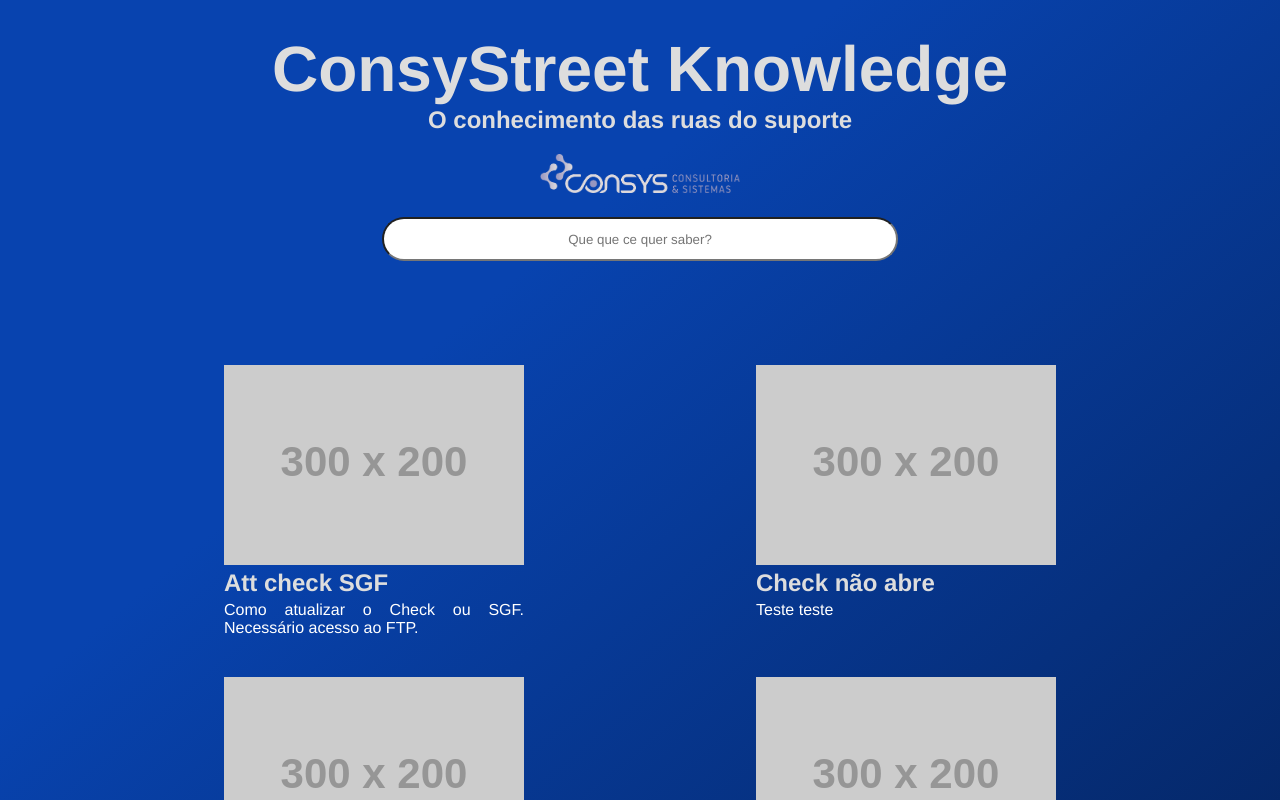
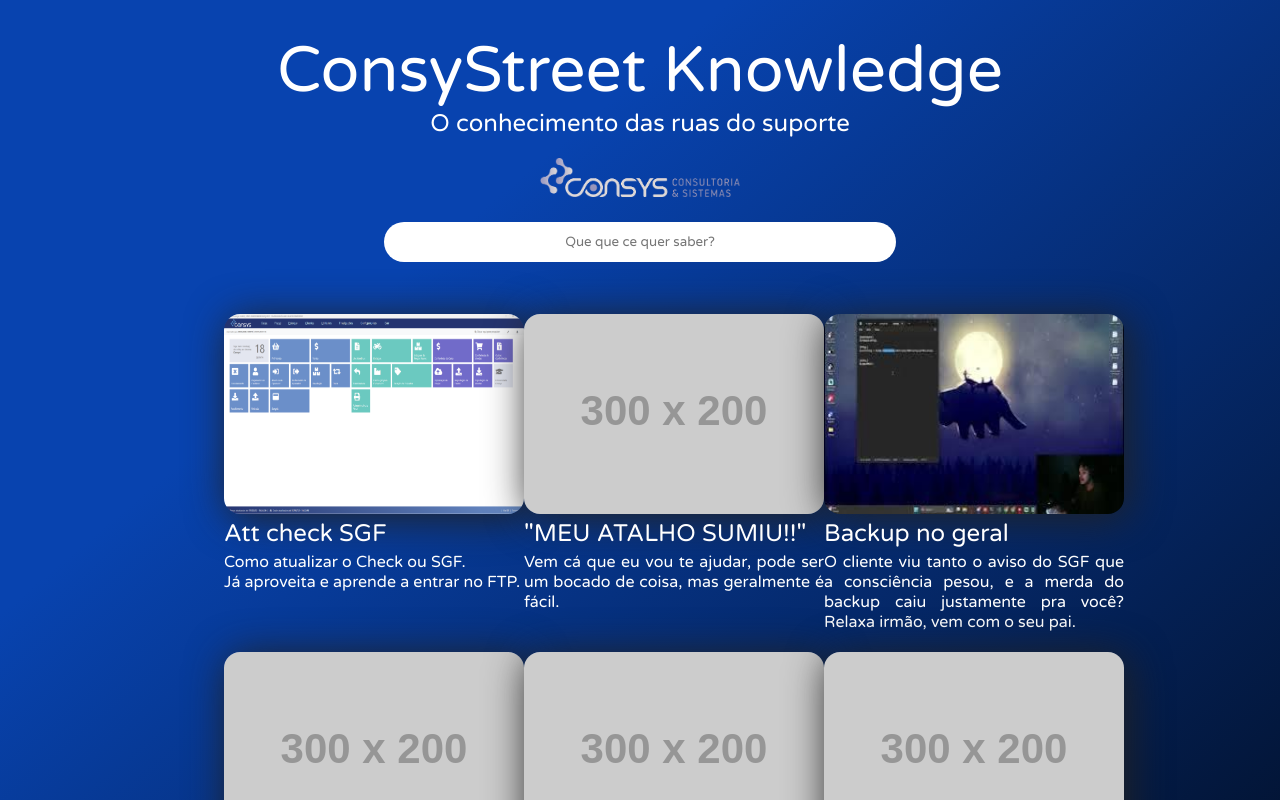
Before and after one commit to MalKhar/consystreetknowledge, an Angular app: page / in a window 1280 px wide. Shown: the top 800 px of the page. Built offline with nearby package versions, Linux system fonts and the light colour scheme.

Commit message:
First video uploaded and little frontend improvements

```diff
--- a/src/app/app.component.css
+++ b/src/app/app.component.css
@@ -1,6 +1,6 @@
 .title{
     margin-top: 2rem;
-    color: #ddd;
+    color: #fff;
     text-align: center;
 }
 
@@ -11,14 +11,20 @@
 .input{
     margin-top: 10px;
     text-align: center;
+    border: none;
+}
+
+.input:selection{
+    border: none;
+
 }
 .logo{
+    filter: brightness(10);
+    filter:invert(1);
     mix-blend-mode: screen;
     max-width: 200px;
     max-height: 100px;
     margin-top: 20px;
-    filter: brightness(10);
-    filter:invert(1);
 }
 
 .input input{
@@ -30,15 +36,9 @@
     width: 40%;
 }
 
+
 .searchResult{
-    padding: 4rem 14rem;
-    display: flex;
-    justify-content: space-between;
-    width: fill;
-    flex-wrap: wrap;
-    align-items: baseline;
+    padding: 2rem 14rem;
+    display: grid;
+    grid-template-columns: 1fr 1fr 1fr;
 }
-
-.contentPreview{
-    margin-top: 2rem;
-}
--- a/src/app/app.component.ts
+++ b/src/app/app.component.ts
@@ -24,7 +24,6 @@
 const searchResult = document.getElementById("searchResult");
 
 var submitInput = (<GlobalEventHandlers>document.getElementById("input"));
-submitInput.onkeydown = filter;
 submitInput.onkeyup = filter;
 
 function constructor(){
@@ -50,6 +49,7 @@
     linkImg?.appendChild(img);
 
     const title = document.createElement('h2');
+    title.classList.add('postTitle')
     title?.appendChild(link)
 
     const description = document.createElement('p');
@@ -65,6 +65,7 @@
   });
 }
 constructor();
+
 function clean(){
   while(searchResult?.firstChild){
     searchResult?.removeChild(searchResult.firstChild)
--- a/src/app/postsExport.ts
+++ b/src/app/postsExport.ts
@@ -1,23 +1,23 @@
 const posts = [
     {
-        "imgURL": "https://placehold.co/300x200",
+        "imgURL": "../assets/check.png",
         "title": "Att check SGF",
         "link": "https://www.youtube.com/watch?v=q652jp6YVqk",
-        "description": "Como atualizar o Check ou SGF. Necessário acesso ao FTP.",
+        "description": "Como atualizar o Check ou SGF. </br> Já aproveita e aprende a entrar no FTP.",
         "tags": ["check", "sgf"],
     },
     {
         "imgURL": "https://placehold.co/300x200",
-        "title": "Check não abre",
+        "title": '"MEU ATALHO SUMIU!!"',
         "link": "https://www.youtube.com/watch?v=q652jp6YVqk",
-        "description": "Teste teste",
+        "description": 'Vem cá que eu vou te ajudar, pode ser um bocado de coisa, mas geralmente é fácil.',
         "tags": ["check"],
   },
     {
-        "imgURL": "https://placehold.co/300x200",
-        "title": "Certificado SEFAZ",
-        "link": "https://www.youtube.com/watch?v=q652jp6YVqk",
-        "description": "A chess bot",
+        "imgURL": "../assets/thumbBckp.jpg",
+        "title": "Backup no geral",
+        "link": "https://youtu.be/1PV4NznTVT4",
+        "description": "O cliente viu tanto o aviso do SGF que a consciência pesou, e a merda do backup caiu justamente pra você? Relaxa irmão, vem com o seu pai.",
         "tags": ["check", "sgf", "NFe", "SEFAZ"],
   },
     {
--- a/src/index.html
+++ b/src/index.html
@@ -6,6 +6,9 @@
   <base href="/">
   <meta name="viewport" content="width=device-width, initial-scale=1">
   <link rel="icon" type="image/x-icon" href="favicon.ico">
+  <link rel="preconnect" href="https://fonts.googleapis.com">
+  <link rel="preconnect" href="https://fonts.gstatic.com" crossorigin>
+  <link href="https://fonts.googleapis.com/css2?family=Varela+Round&display=swap" rel="stylesheet">
 </head>
 
 <body>
--- a/src/styles.css
+++ b/src/styles.css
@@ -1,8 +1,17 @@
 *{
     margin: 0;
     padding: 0;
-    font-family: 'Franklin Gothic Medium', 'Arial Narrow', Arial, sans-serif;
+    font-family: "Varela Round", sans-serif;
+    font-weight: 400;
+    font-style: normal;
+    /* font-family: 'Franklin Gothic Medium', 'Arial Narrow', Arial, sans-serif; */
 }
+
+.varela-round-regular {
+    font-family: "Varela Round", sans-serif;
+    font-weight: 400;
+    font-style: normal;
+  }
 
 a{
     color: inherit;
@@ -13,7 +22,7 @@
     background:linear-gradient(
         140deg,
         #0843af 30%,
-        #041d4d
+        #020f27
     );
     /* background-image: url("./assets/drg-dealing.jpg"); */
     /* background-repeat: no-repeat; */
@@ -37,14 +46,41 @@
 }
 
 h2{
-    color: #DDD;
+    color: #fff;
+
 }
 
 .post{
-    margin-top: 40px;
+    justify-self: center;
 }
 
+.postTitle{
+    color: #fff;
+    transition-duration: 0.3s;
+    max-width: 300px;
+}
+
+.postTitle:hover{
+    color: #85e7ff;
+}
+
+
 .thumbImg img{
-    max-width: 300px;
-    max-height: 200px;
+    width: 300px;
+    height: 200px;
+    border-radius: 1rem;
+    box-shadow: 4px 4px 40px #222;
+    transition-duration: 300ms;
 }
+
+.thumbImg{
+    margin-top: 20px;
+    transition-duration: 300ms;
+}
+
+
+
+.thumbImg:hover{
+    margin-top: 0px;
+    margin-bottom: 20px;
+}
--- a/tsconfig.json
+++ b/tsconfig.json
@@ -4,7 +4,7 @@
   "compilerOptions": {
     "outDir": "./dist/out-tsc",
     "forceConsistentCasingInFileNames": true,
-    "strict": true,
+    "strict": false,
     "noImplicitOverride": true,
     "noPropertyAccessFromIndexSignature": true,
     "noImplicitReturns": true,
```
Also changed, not shown: src/app/app.component.html (line endings or trailing spaces), src/app/tasks.txt, src/assets/check.png (added), src/assets/thumbBckp.jpg (added).
